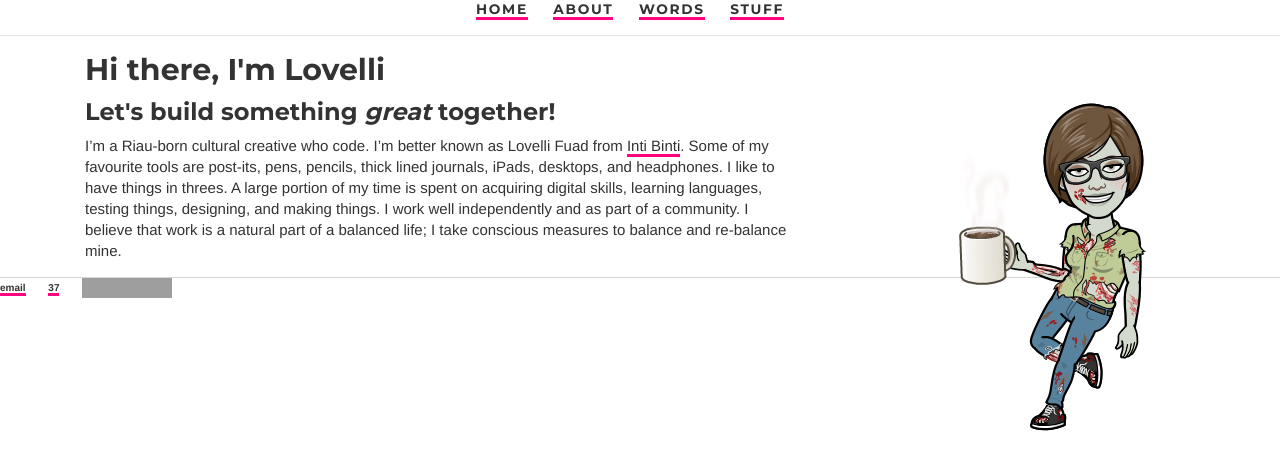
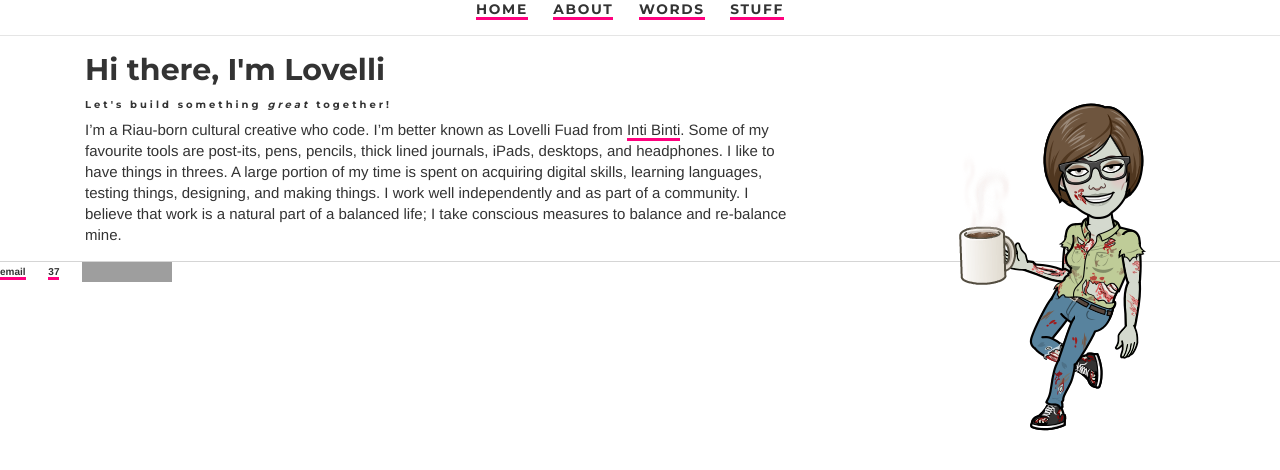
Before and after one commit to ariesti/ariesti.github.io, a Jekyll site: the page built from index.html, in a window 1280 px wide. Shown: the top 470 px of the page. Built offline with Jekyll 4.4.1, drawn with Linux system fonts in a browser that asks for light colours; grey boxes are pictures that could not be loaded.

Commit message:
Update index.html

```diff
--- a/index.html
+++ b/index.html
@@ -9,9 +9,9 @@ description: Towards digital humanities
 	<img src="assets/1-Halloween.png" alt="Flowers in Chania" style="float:right" />
 	</a>
 </div>
-<div>
+<div class="wrapper">
 	<h1>Hi there, I'm Lovelli</h1>
-	<h3>Let's build something <i>great</i> together!</h3>
+	<h3 class="subtitle">Let's build something <i>great</i> together!</h3>
 	<p>I’m a Riau-born cultural creative who code.
 	I’m better known as Lovelli Fuad from <a href="https://theminimalweb.wordpress.com/portfolio/yellow/">Inti Binti</a>.
 	Some of my favourite tools are post-its, pens, pencils, thick lined journals, iPads, desktops, and headphones.
```
